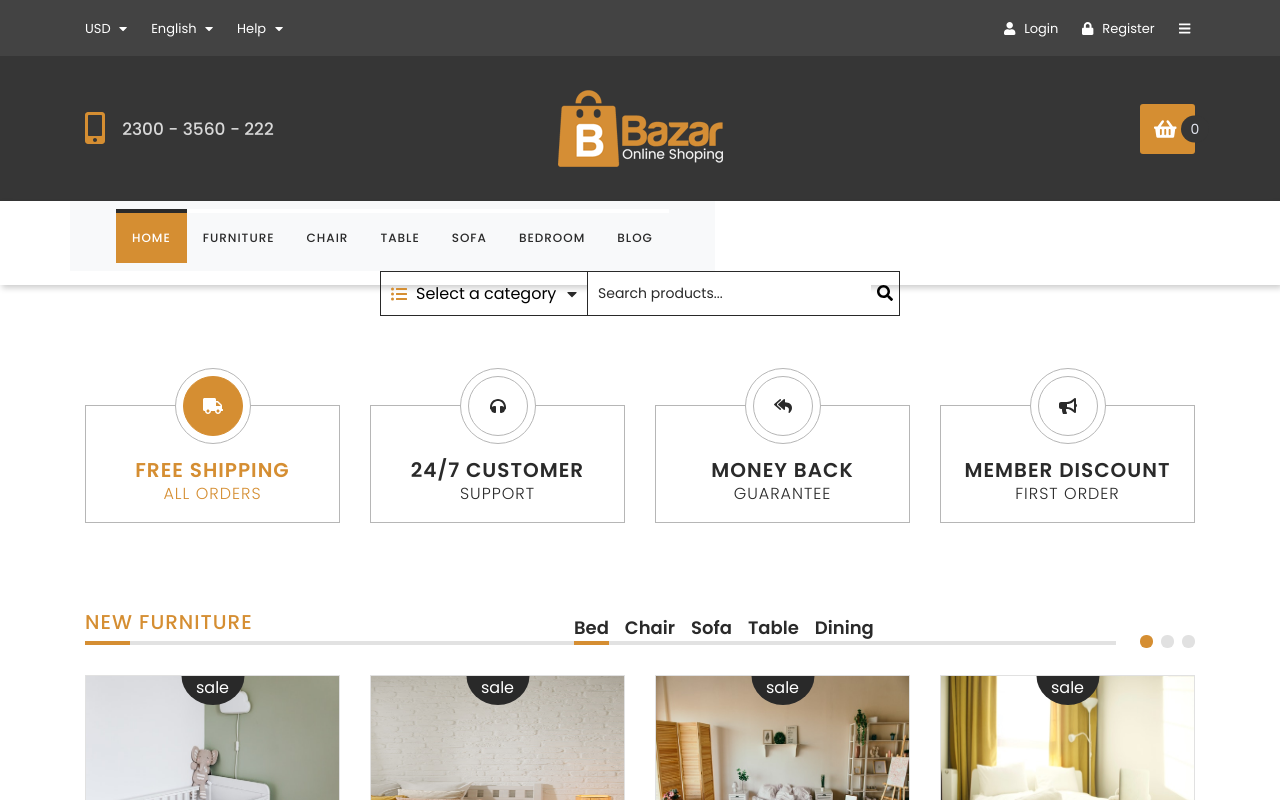
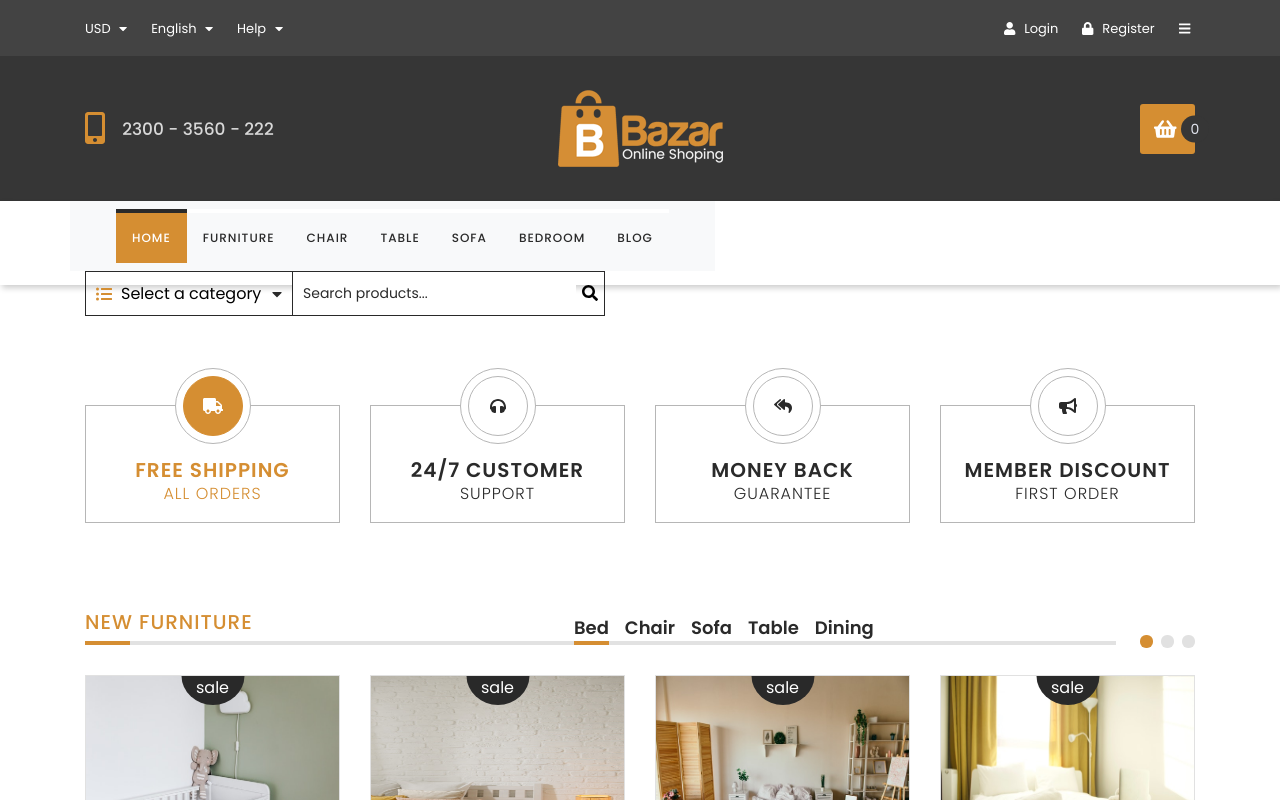
Before and after one commit to kamilwilk95/wdp-2206-02, a React (Create React App) app: page / in a window 1280 px wide. Shown: the top 800 px of the page. Built offline with nearby package versions, Linux system fonts and the light colour scheme.

Commit message:
Fix conflicts in files

```diff
--- a/src/components/layout/MenuBar/MenuBar.js
+++ b/src/components/layout/MenuBar/MenuBar.js
@@ -10,7 +10,7 @@ const MenuBar = ({ children }) => (
   <div className={styles.root}>
     <div className='container'>
       <div className='row align-items-center'>
-        <div className={'col text-center order-sm-2'}>
+        <div className={'col order-sm-2'}>
           <ProductSearch />
         </div>
 
@@ -29,7 +29,7 @@ const MenuBar = ({ children }) => (
             </button>
             <div
               className={clsx(
-                'col-auto text-center order-sm-1 collapse navbar-collapse',
+                'col-auto order-sm-1 collapse navbar-expand-xs',
                 styles.menu
               )}
               id='mobile-menu'
```
